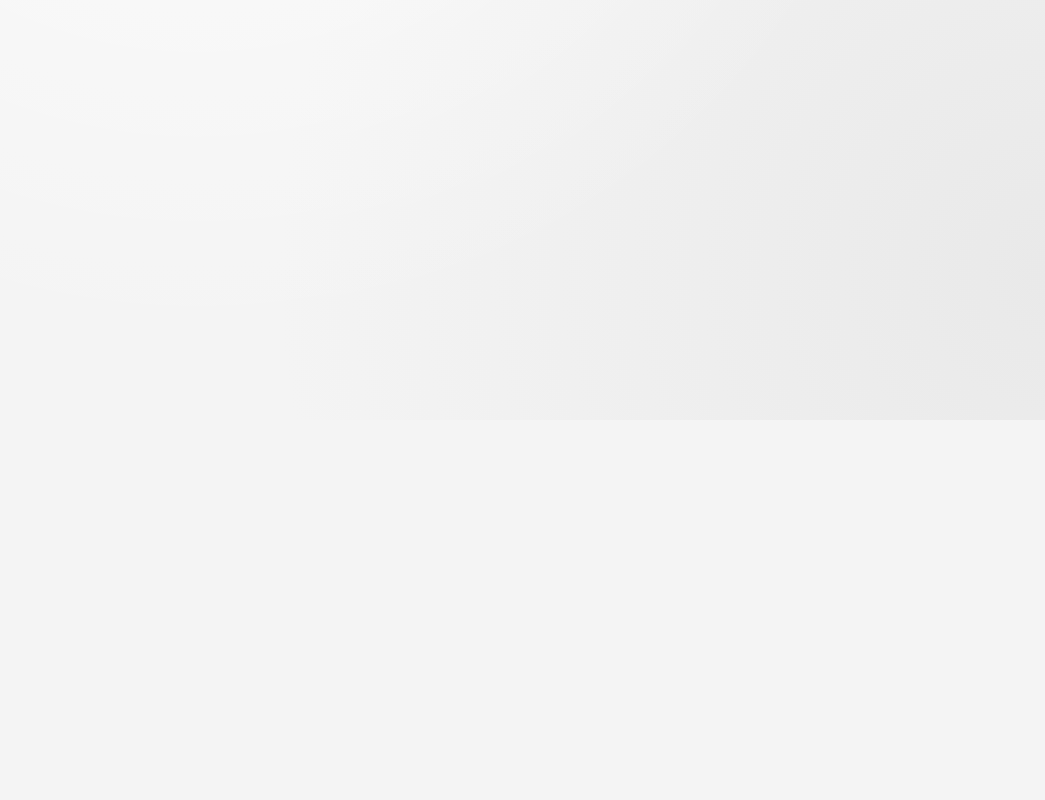
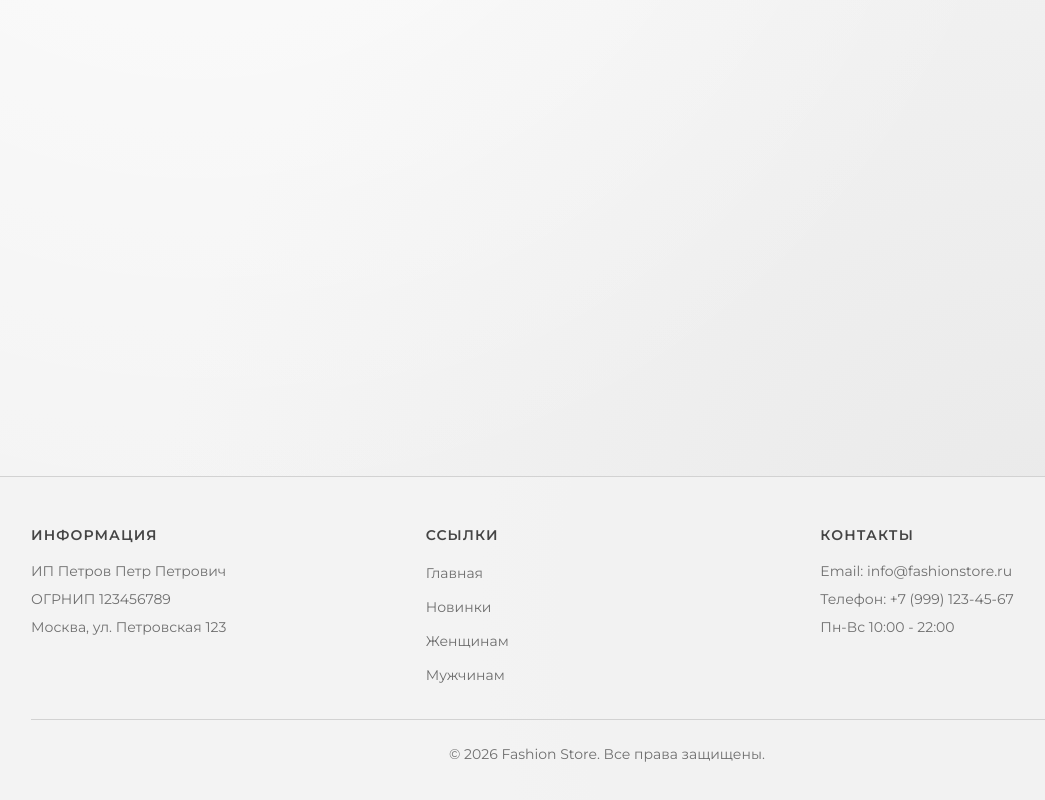
Before and after one commit to skreeetie/fashion-store, a Next.js app: page / in a window 1280 px wide. Shown: the part 508-1308 px from the top of the page, without its empty margins (33-1078 px from the left). Before the commit the page ends 928 px from the top, so only its background shows below. Built offline with nearby package versions, Linux system fonts and the light colour scheme; no server answers.

Commit message:
добавлен футер в общий лейаут

```diff
--- a/src/app/layout.tsx
+++ b/src/app/layout.tsx
@@ -2,6 +2,7 @@ import type { Metadata } from "next";
 import { Cormorant_Garamond, Montserrat } from "next/font/google";
 import { AppProviders } from "./providers";
 import { Header } from "@/widgets/header/ui/header";
+import { Footer } from "@/widgets/footer/ui/footer";
 import "./globals.css";
 
 const displayFont = Cormorant_Garamond({
@@ -32,6 +33,7 @@ export default function RootLayout({
         <AppProviders>
           <Header />
           {children}
+          <Footer />
         </AppProviders>
       </body>
     </html>
--- /dev/null
+++ b/src/widgets/footer/ui/footer.tsx
@@ -0,0 +1,55 @@
+import Link from "next/link";
+
+export function Footer() {
+  return (
+    <footer className="mt-14 border-t border-line bg-bg/85">
+      <div className="mx-auto max-w-[1800px] px-3 py-10 sm:px-10 sm:py-12 lg:px-16">
+        <div className="grid grid-cols-1 gap-8 sm:grid-cols-2 lg:grid-cols-3">
+          <section>
+            <h3 className="text-sm font-semibold uppercase tracking-[0.08em] text-text">Информация</h3>
+            <p className="mt-4 text-sm text-muted">ИП Петров Петр Петрович</p>
+            <p className="mt-2 text-sm text-muted">ОГРНИП 123456789</p>
+            <p className="mt-2 text-sm text-muted">Москва, ул. Петровская 123</p>
+          </section>
+
+          <section>
+            <h3 className="text-sm font-semibold uppercase tracking-[0.08em] text-text">Ссылки</h3>
+            <ul className="mt-4 space-y-2.5">
+              <li>
+                <Link href="/" className="hover-jolt text-sm text-muted hover:text-text">
+                  Главная
+                </Link>
+              </li>
+              <li>
+                <Link href="/new" className="hover-jolt text-sm text-muted hover:text-text">
+                  Новинки
+                </Link>
+              </li>
+              <li>
+                <Link href="/women" className="hover-jolt text-sm text-muted hover:text-text">
+                  Женщинам
+                </Link>
+              </li>
+              <li>
+                <Link href="/men" className="hover-jolt text-sm text-muted hover:text-text">
+                  Мужчинам
+                </Link>
+              </li>
+            </ul>
+          </section>
+
+          <section>
+            <h3 className="text-sm font-semibold uppercase tracking-[0.08em] text-text">Контакты</h3>
+            <p className="mt-4 text-sm text-muted">Email: info@fashionstore.ru</p>
+            <p className="mt-2 text-sm text-muted">Телефон: +7 (999) 123-45-67</p>
+            <p className="mt-2 text-sm text-muted">Пн-Вс 10:00 - 22:00</p>
+          </section>
+        </div>
+
+        <div className="mt-8 border-t border-line pt-6 text-center text-xs text-muted sm:text-sm">
+          <p>© {new Date().getFullYear()} Fashion Store. Все права защищены.</p>
+        </div>
+      </div>
+    </footer>
+  );
+}
```
